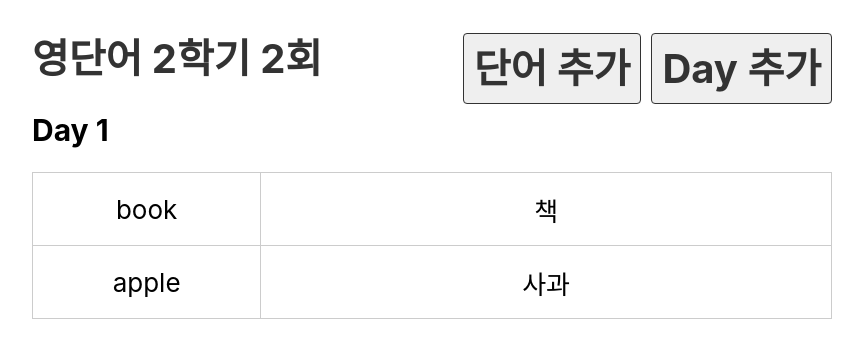
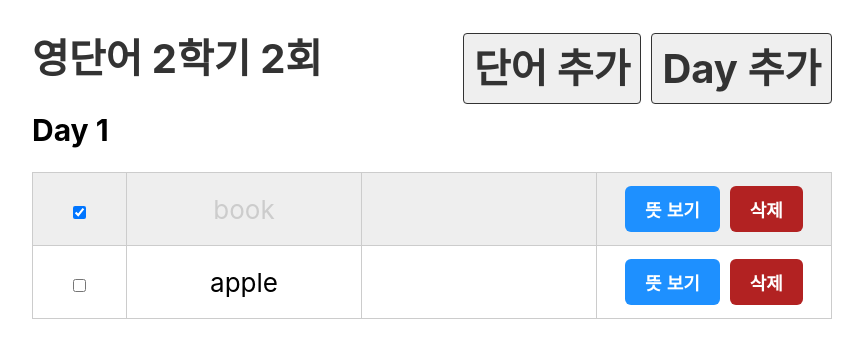
Before and after one commit to soeun823/react_study, a React (Create React App) app in the folder study/: page /day/1 in a window 1280 px wide. Shown: the top 358 px of the page, without its empty margins (208-1071 px from the left). Built offline with nearby package versions, Linux system fonts and the light colour scheme.

Commit message:
add) button & checkbox

```diff
--- a/study/src/component/Day.js
+++ b/study/src/component/Day.js
@@ -1,5 +1,6 @@
 import dummy from "../db/data.json";
 import { useParams } from "react-router-dom";
+import Word from "./Word";
 
 export default function Day() {
 const { day } = useParams();
@@ -11,10 +12,7 @@
         <table>
         <tbody>
             {wordList.map(word => (
-            <tr key={word.id}>
-                <td>{word.eng}</td>
-                <td>{word.kor}</td>
-            </tr>
+                <Word word={word} key={word.id}/>
             ))}
         </tbody>
         </table>
--- /dev/null
+++ b/study/src/component/Word.js
@@ -0,0 +1,27 @@
+import { useState } from "react";
+
+export default function Word({word}){
+    const [isShow, setIsShow] = useState(false);
+    const [isDone, setIsDone] = useState(word.isDone);
+
+    function toggleShow(){
+        setIsShow(!isShow)
+    }
+    function toggleDone(){
+        setIsDone(!isDone)
+    }
+
+    return (
+            <tr className={isDone ? "off" : "" }>
+                <td>
+                    <input type="checkbox" checked={isDone} onChange={toggleDone} />
+                </td>
+                <td>{word.eng}</td>
+                <td>{isShow && word.kor}</td>
+                <td>
+                    <button onClick={toggleShow}>뜻 {isShow ? "숨기기" : "보기"}</button>
+                    <button className="btn_del">삭제</button>
+                </td>
+            </tr>
+    );
+}
--- a/study/src/db/data.json
+++ b/study/src/db/data.json
@@ -10,7 +10,7 @@
             "day" : 1,
             "eng" : "book",
             "kor" : "책",
-            "isDone" : false
+            "isDone" : true
         },
         {
             "id" : 2,
```
